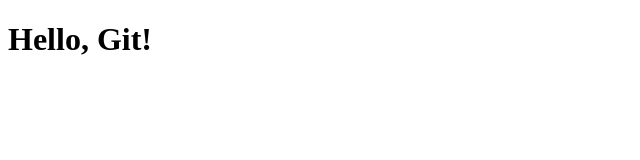
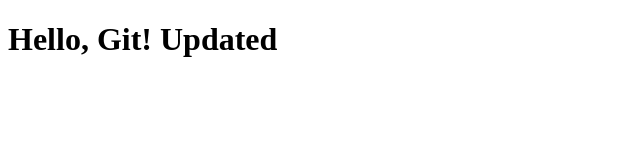
Before and after one commit to samuelM22/my-simple-project, a plain HTML site: page index.html in a window 1280 px wide. Shown: the whole page, without its empty margins (0-640 px from the left). Drawn offline with Linux system fonts and the light colour scheme.

Commit message:
Updated message

```diff
--- a/index.html
+++ b/index.html
@@ -4,6 +4,6 @@
 	<title>My Simple Project</title>
 </head>
 <body>
-	<h1>Hello, Git!</h1>
+	<h1>Hello, Git! Updated</h1>
 </body>
 </html>
```
